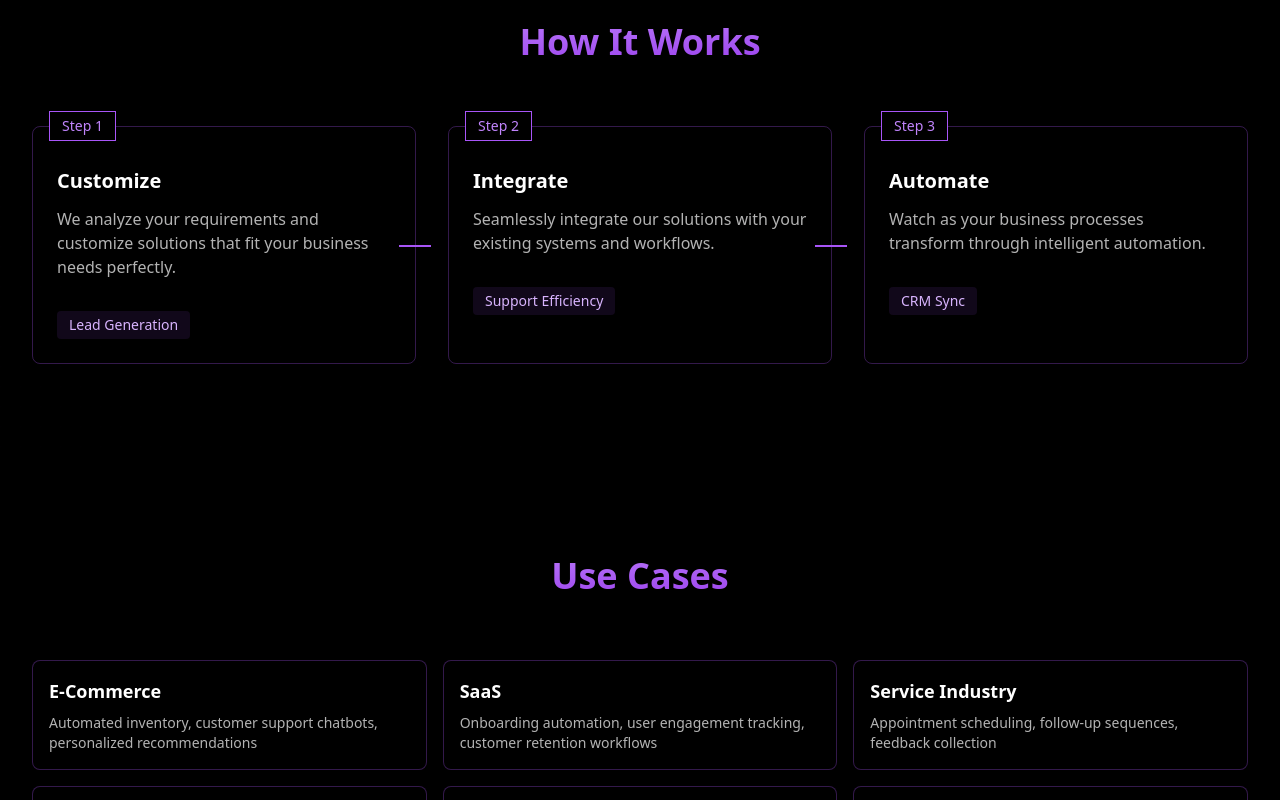
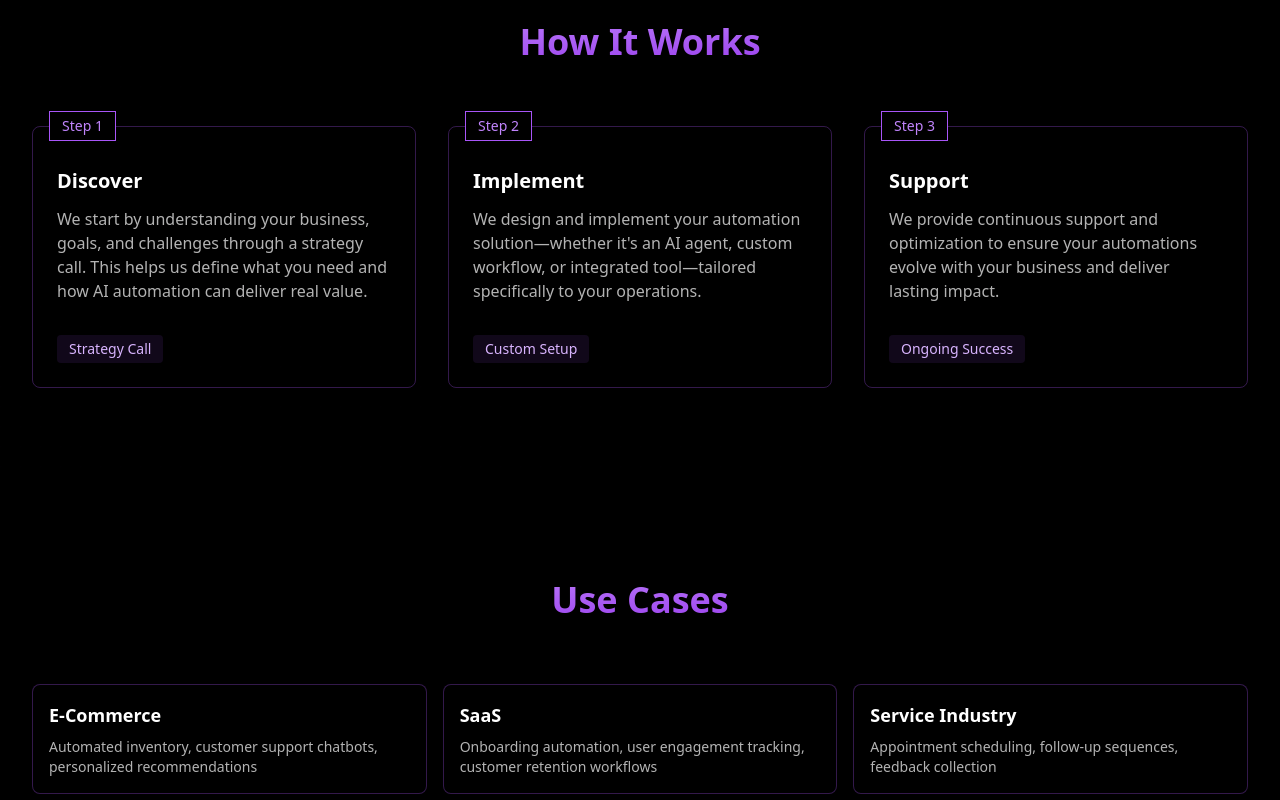
Before and after one commit to paracras/paracras-neon-pulse, a React (Vite) app: page / in a window 1280 px wide. Shown: the part 1620-2420 px from the top of the page. Built offline with nearby package versions, Linux system fonts and the light colour scheme.

Commit message:
Refactor: Update "How It Works" section content
Updated the "How It Works" section with new step descriptions and tags. Removed the vertical dividers between cards while maintaining the existing layout, design, and animations.

```diff
--- a/src/pages/Index.tsx
+++ b/src/pages/Index.tsx
@@ -1,4 +1,3 @@
-
 import { useEffect, useRef, useState } from "react";
 import { Button } from "@/components/ui/button";
 import { Card, CardContent, CardHeader, CardTitle } from "@/components/ui/card";
@@ -216,24 +215,24 @@ const Index = () => {
             {[
               {
                 step: "Step 1",
-                title: "Customize",
+                title: "Discover",
                 description:
-                  "We analyze your requirements and customize solutions that fit your business needs perfectly.",
-                benefit: "Lead Generation",
+                  "We start by understanding your business, goals, and challenges through a strategy call. This helps us define what you need and how AI automation can deliver real value.",
+                benefit: "Strategy Call",
               },
               {
                 step: "Step 2",
-                title: "Integrate",
+                title: "Implement",
                 description:
-                  "Seamlessly integrate our solutions with your existing systems and workflows.",
-                benefit: "Support Efficiency",
+                  "We design and implement your automation solution—whether it's an AI agent, custom workflow, or integrated tool—tailored specifically to your operations.",
+                benefit: "Custom Setup",
               },
               {
                 step: "Step 3",
-                title: "Automate",
+                title: "Support",
                 description:
-                  "Watch as your business processes transform through intelligent automation.",
-                benefit: "CRM Sync",
+                  "We provide continuous support and optimization to ensure your automations evolve with your business and deliver lasting impact.",
+                benefit: "Ongoing Success",
               },
             ].map((item, index) => (
               <div
@@ -243,9 +242,6 @@ const Index = () => {
                 <div className="absolute -top-4 left-4 bg-black px-3 py-1 border border-purple-500 text-purple-400 text-sm">
                   {item.step}
                 </div>
-                {index < 2 && (
-                  <div className="hidden md:block absolute top-1/2 -right-4 w-8 h-0.5 bg-purple-500"></div>
-                )}
                 <h3 className="text-xl font-bold mt-4 mb-3">{item.title}</h3>
                 <p className="text-white/70 mb-4">{item.description}</p>
                 <div className="mt-4 inline-block bg-purple-500/10 px-3 py-1 rounded text-purple-300 text-sm">
```
